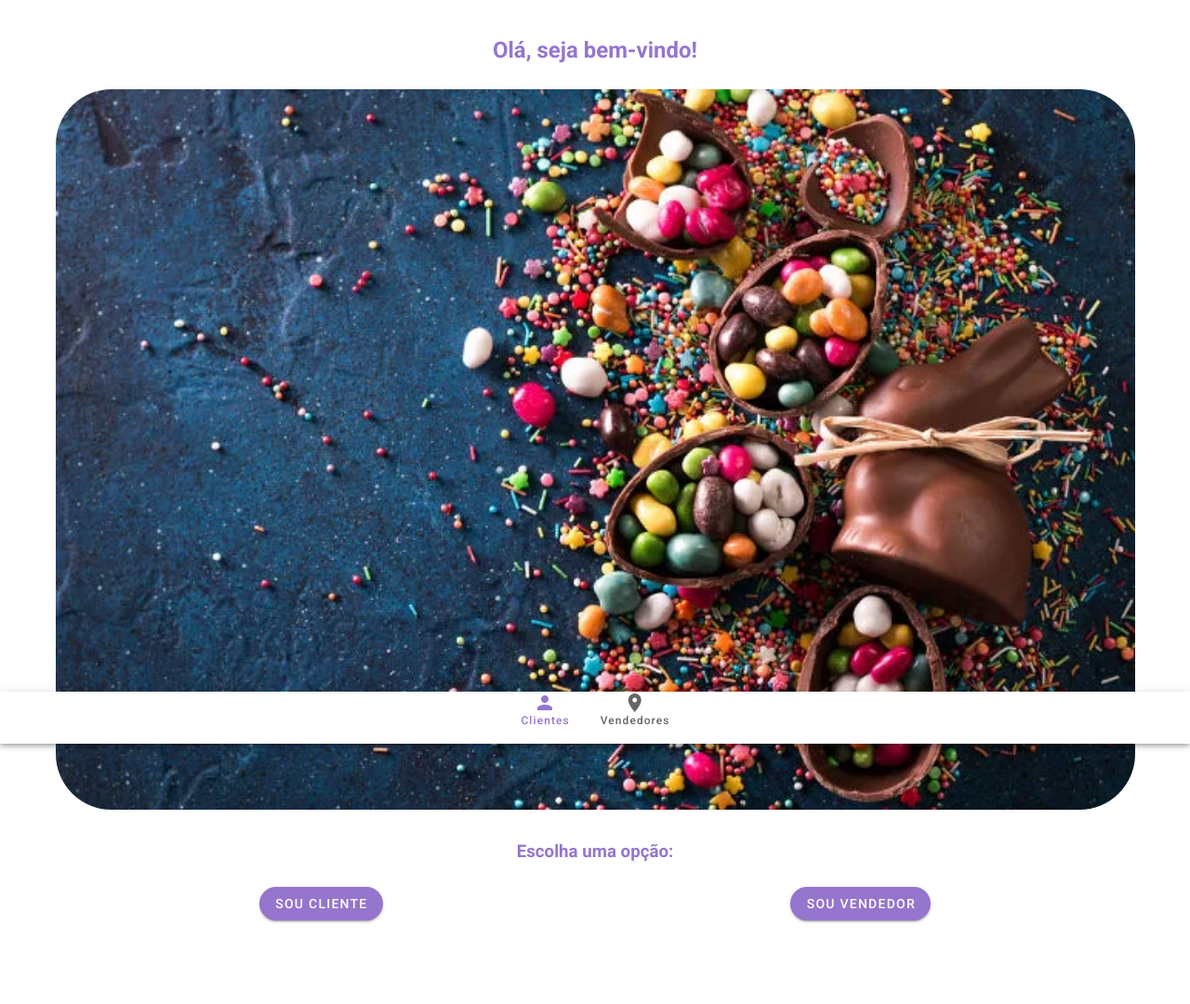
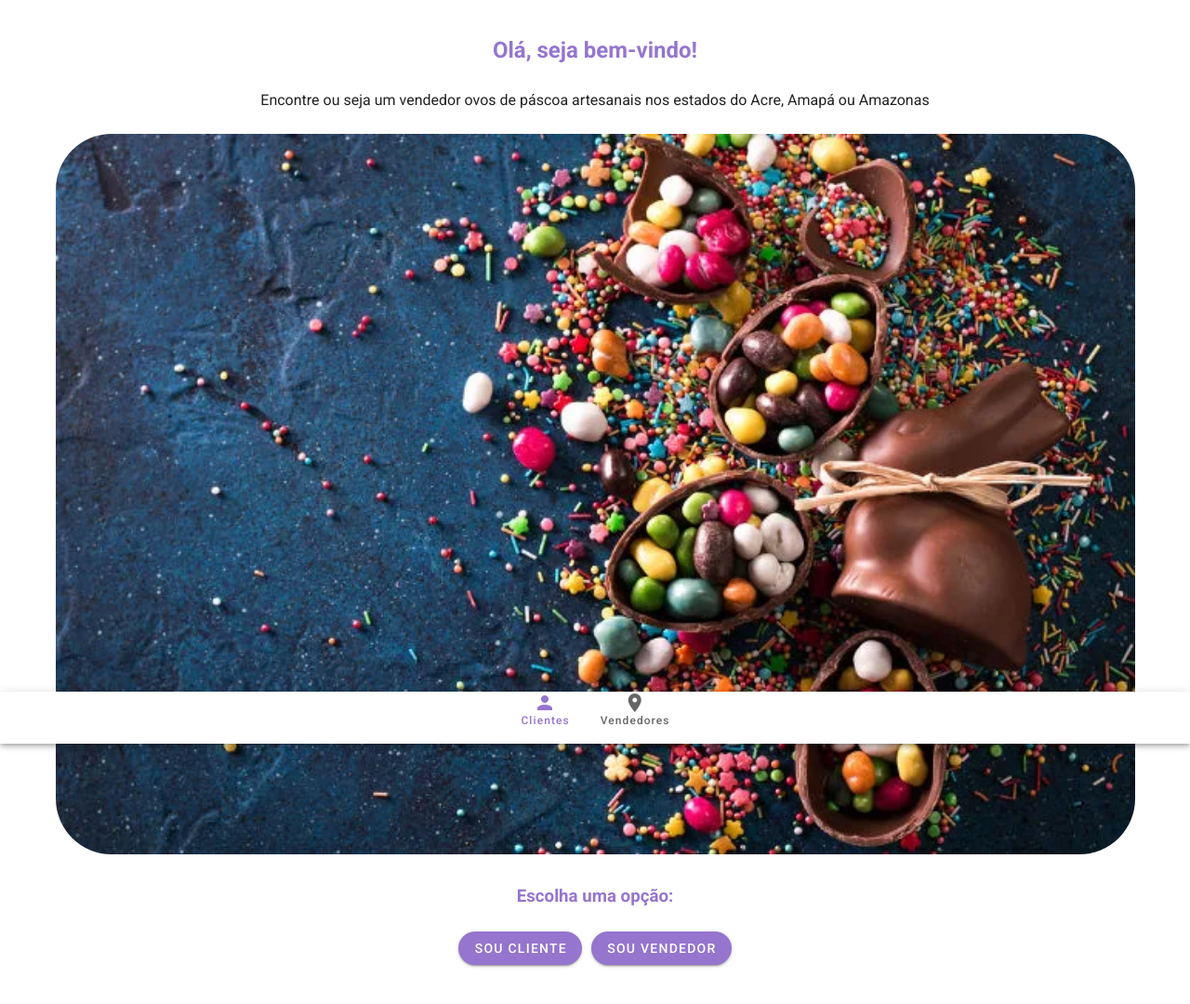
Before and after one commit to IgorWestermann/hackathon-iteris-time27, a Vue app: page / in a window 1280 px wide. Shown: the top 1080 px of the page at 93% size. Before the commit the page ends 1058 px from the top, so only its background shows below. Built offline with nearby package versions, Linux system fonts and the light colour scheme.

Commit message:
Ajustes na HomePage

```diff
--- a/src/views/HomePage.vue
+++ b/src/views/HomePage.vue
@@ -1,7 +1,10 @@
 <template>
   <v-container>
     <h2 class="text-center mb-6 page-title">Olá, seja bem-vindo!</h2>
-
+    <p class="text-center mb-6">
+      Encontre ou seja um vendedor ovos de páscoa artesanais nos estados do
+      Acre, Amapá ou Amazonas
+    </p>
     <div class="home-img mb-6">
       <img class="home-img" src="../../src/assets/home-img.webp" alt="" />
     </div>
@@ -28,7 +31,8 @@ export default {
 <style scoped>
 .home-buttons {
   display: flex;
-  justify-content: space-around;
+  justify-content: center;
+  gap: 10px;
 }
 
 .home-buttons a {
```
